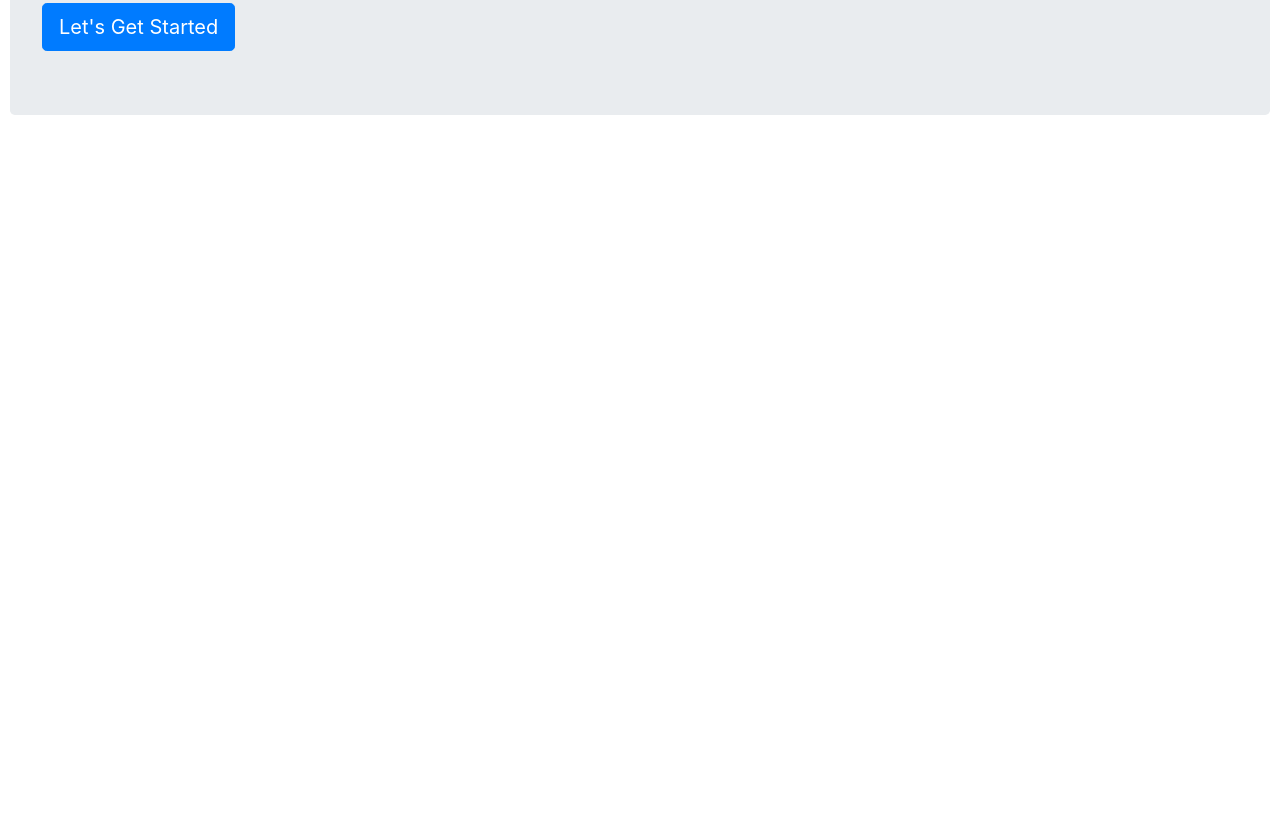
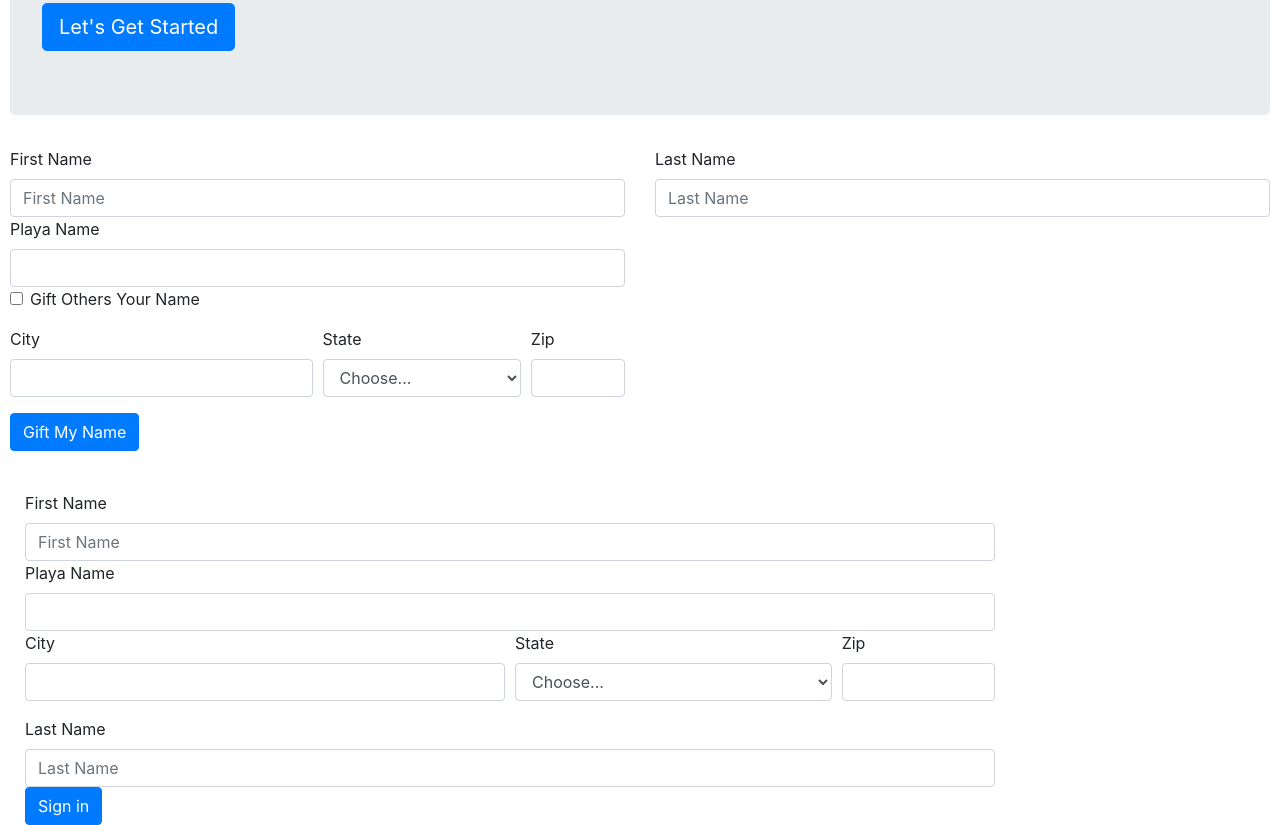
Before and after one commit to DiegoResendez/FROZONE_NG, a plain HTML site: page index.html in a window 1280 px wide. Shown: the part 280-1105 px from the top of the page. Before the commit the page ends 800 px from the top, so only its background shows below. Drawn offline with nearby package versions, Linux system fonts and the light colour scheme.

Commit message:
Index Update v3

```diff
--- a/index.html
+++ b/index.html
@@ -37,29 +37,78 @@
         <p>Just click Let's Get Started below or log back in to view your status</p>
         <a class="btn btn-primary btn-lg" href="#" role="button">Let's Get Started</a>
     </div>
-    <div class="userInformation hide">
+    <div class="userInformation">
         <form>
-            <div class="form-group hide">
+            <div class="form-group">
                 <div class="row">
                     <div class="col">
                         <label for="firstName">First Name</label>
                         <input type="name" class="form-control" id="firstName" placeholder="First Name">
-                    </div>
-                    <div class="col">
-                        <label for="lastName">Last Name</label>
-                        <input type="name" class="form-control" id="lastName" placeholder="Last Name">
                         <label for="playaName">Playa Name</label>
                         <input type="name" class="form-control" id="playaName">
                         <div class="form-group form-check">
                             <input type="checkbox" class="form-check-input" id="giftNameCheckBox">
                             <label class="form-check-label" for="giftNameCheckBox">Gift Others Your Name</label>
                         </div>
+                        <div class="form-row">
+                            <div class="form-group col-md-6">
+                              <label for="inputCity">City</label>
+                              <input type="text" class="form-control" id="inputCity">
+                            </div>
+                            <div class="form-group col-md-4">
+                              <label for="inputState">State</label>
+                              <select id="inputState" class="form-control">
+                                <option selected>Choose...</option>
+                                <option>...</option>
+                              </select>
+                            </div>
+                            <div class="form-group col-md-2">
+                              <label for="inputZip">Zip</label>
+                              <input type="text" class="form-control" id="inputZip">
+                            </div>
+                          </div>
+                          <button type="submit" class="btn btn-primary">Gift My Name</button>
+                    </div>
+                    <div class="col">
+                        <label for="lastName">Last Name</label>
+                        <input type="name" class="form-control" id="lastName" placeholder="Last Name">
                     </div>
                 </div>
             </div>
+        </div>
+    </form>
+</div>
+<br>
+            <div class="emailAndAddressForm" id="emailAndAddress">
+            <form>
+            <div class="col">
+                <label for="firstName">First Name</label>
+                <input type="name" class="form-control" id="firstName" placeholder="First Name">
+                <label for="playaName">Playa Name</label>
+                <input type="name" class="form-control" id="playaName">
+            <div class="form-row">
+                <div class="form-group col-md-6">
+                    <label for="inputCity">City</label>
+                    <input type="text" class="form-control" id="inputCity">
+            </div>
+            <div class="form-group col-md-4">
+                    <label for="inputState">State</label>
+                    <select id="inputState" class="form-control">
+                    <option selected>Choose...</option>
+                    <option>...</option>
+                    </select>
+            </div>
+            <div class="form-group col-md-2">
+                    <label for="inputZip">Zip</label>
+                    <input type="text" class="form-control" id="inputZip">
+            </div>
+            <div class="col">
+                <label for="lastName">Last Name</label>
+                <input type="name" class="form-control" id="lastName" placeholder="Last Name">
+            </div>
+        </div>
         </form>
-    </div>
-    <br>
+        <button type="submit" class="btn btn-primary">Sign in</button>
 </div>
 
 </body>
--- a/style.css
+++ b/style.css
@@ -13,10 +13,16 @@ body{
     }
 
 .hide {
-    display: none;
+    /* display: none; */
+    justify-content: center;
 }
 
 .jumbotron .form-group {
 display: flex;
 justify-content: center;
 }
+
+.emailAndAddressForm {
+    justify-content: left;
+    float: left;
+}
```
